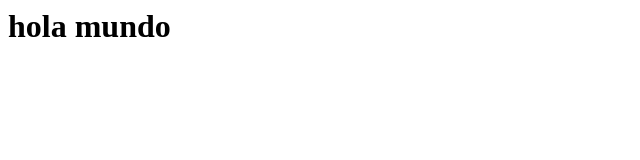
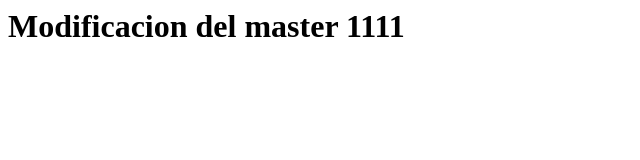
Before and after one commit to Andrea-Navarro/YOUTUBE, a plain HTML site: page index.html in a window 1280 px wide. Shown: the whole page, without its empty margins (0-640 px from the left). Drawn offline with Linux system fonts and the light colour scheme.

```diff
--- a/index.html
+++ b/index.html
@@ -1 +1 @@
-<h1>hola mundo</h1>
+<h1>Modificacion del master 1111</h1>
```
